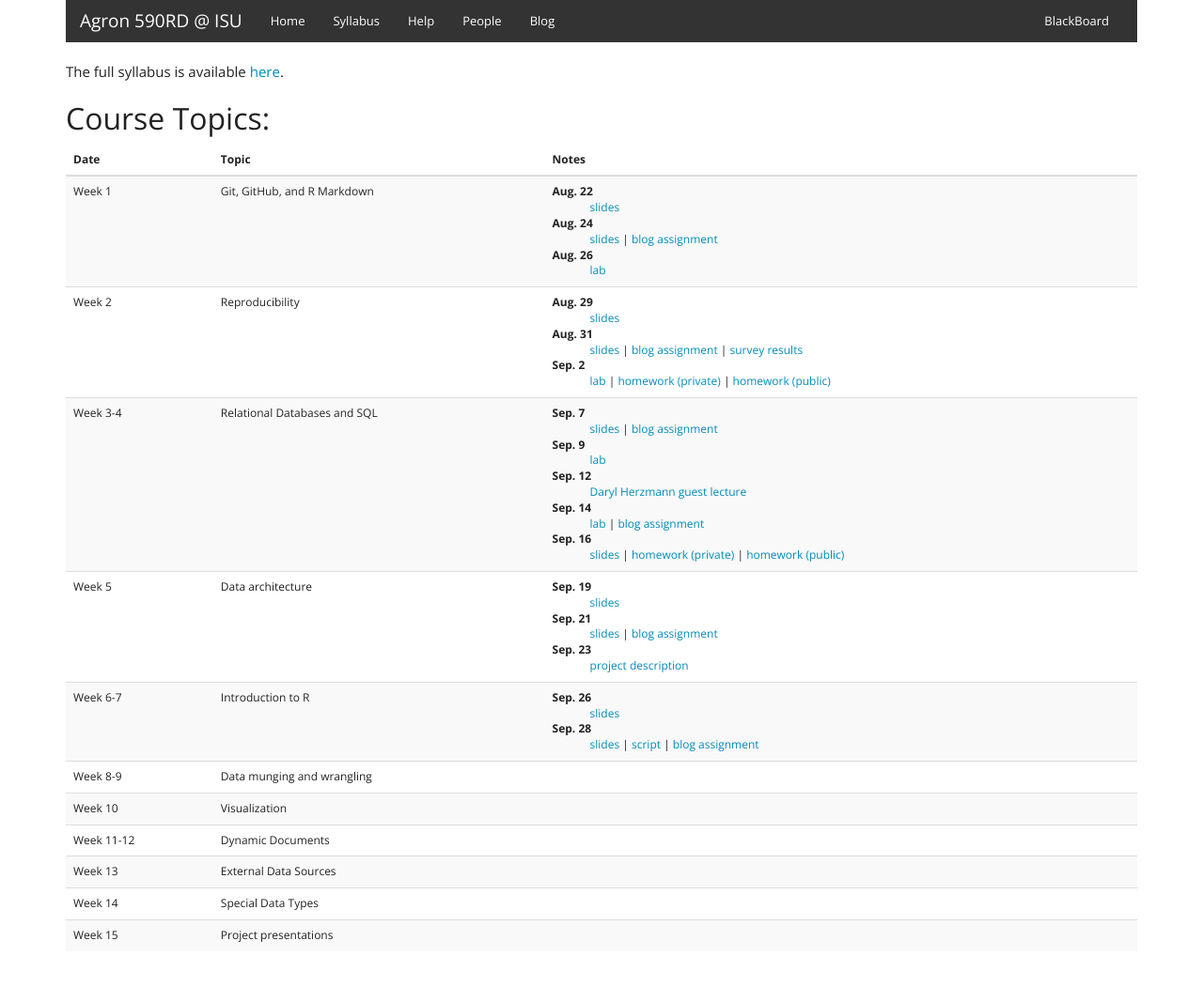
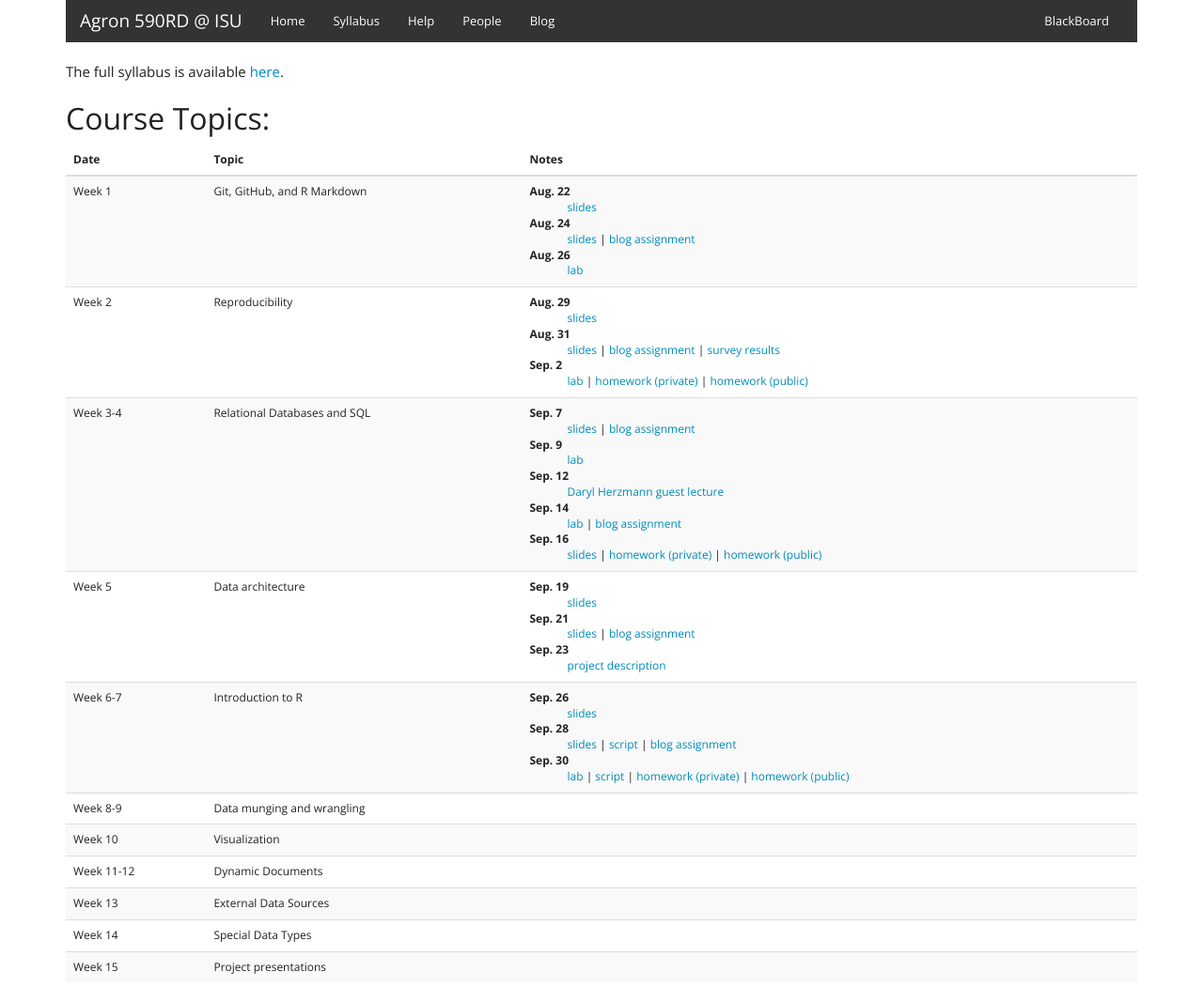
Before and after one commit to agron590-ISU/agron590-ISU.github.io, a Jekyll site: the page built from syllabus.html, in a window 1280 px wide. Shown: the whole page at 94% size. Built offline with Jekyll 4.4.1, drawn with Linux system fonts in a browser that asks for light colours; before the commit the page ends 1034 px from its top, so only the background shows below that.

Commit message:
add links

```diff
--- a/syllabus.html
+++ b/syllabus.html
@@ -86,6 +86,8 @@ The full syllabus is available <a href="http://agron590-isu.github.io/materials/
           <dd><a href="../materials/week_06/intro/slides.html" target=_blank>slides</a></dd>
           <dt>Sep. 28</dt>
           <dd><a href="../materials/week_06/basics/slides.html" target=_blank>slides</a> | <a href="../materials/week_06/basics/script.R" target=_blank>script</a> | <a href="https://github.com/agron590-ISU/blog/tree/master/06" target=_blank>blog assignment</a></dd>
+          <dt>Sep. 30</dt>
+          <dd><a href="../lab/week_06/slides.html" target=_blank>lab</a> | <a href="../lab/week_06/script.R" target=_blank>script</a> | <a href="https://github.com/agron590-ISU/homework/blob/master/03_eda/LastnameFirstname.Rmd" target=_blank>homework (private)</a> | <a href="https://github.com/agron590-ISU/homework-public/tree/master/03_eda" target=_blank>homework (public)</a></dd>
           </dl>
         </td>
       </tr>
```
